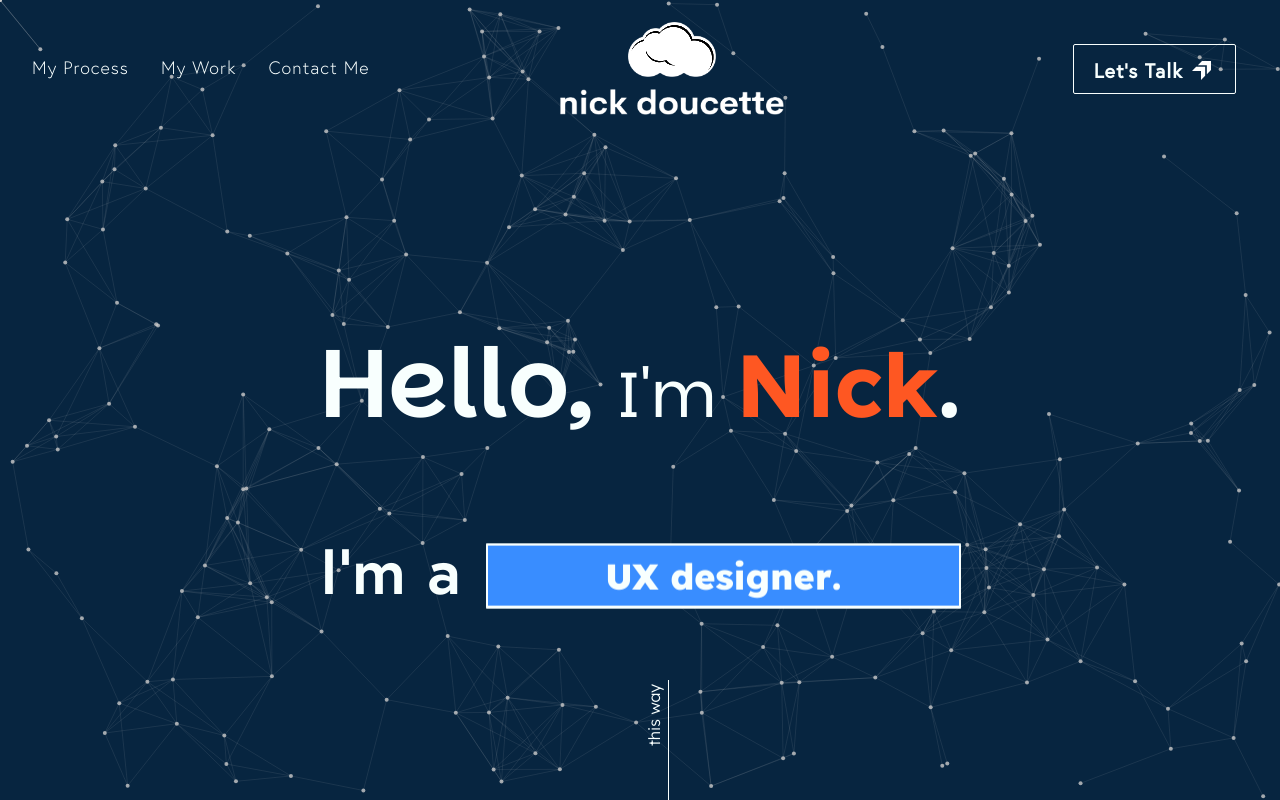
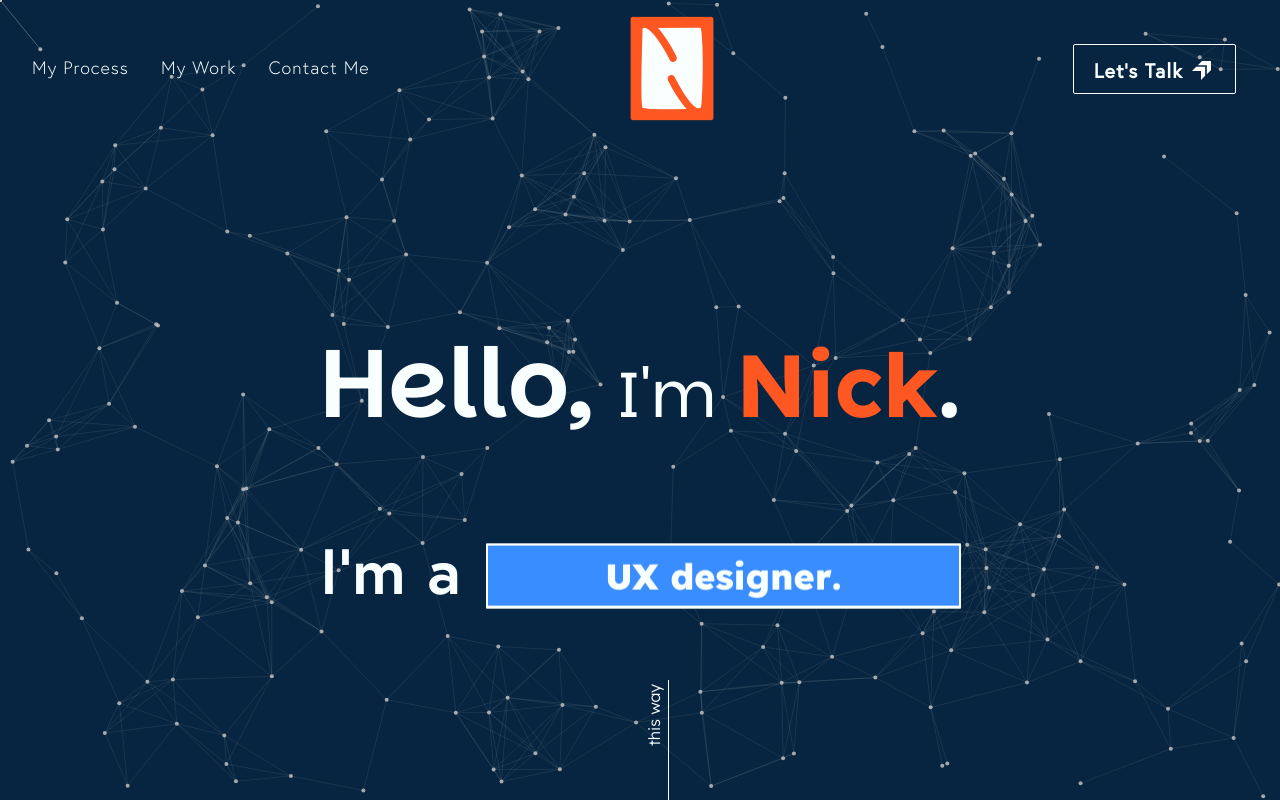
Before and after one commit to nickdoucette24/portfolio, a React (Create React App) app in the folder client/: page / in a window 1280 px wide. Shown: the top 800 px of the page. Built offline with nearby package versions, Linux system fonts and the light colour scheme; a web font is replaced by a local one.

Commit message:
develop push by mistake, changed logo though.

```diff
--- a/client/src/components/AboutSection/AboutSection.scss
+++ b/client/src/components/AboutSection/AboutSection.scss
@@ -173,7 +173,7 @@
   font-weight: 600;
   font-family: Parkinsans;
   width: 4.5rem;
-  color: $superhero;
+  color: $orange;
   filter: blur(0);
 
   @include tablet {
--- a/client/src/components/Header/Header.js
+++ b/client/src/components/Header/Header.js
@@ -1,8 +1,8 @@
 import { useState, useEffect } from "react";
 import { Link, useNavigate, useLocation } from "react-router-dom";
 import "./Header.scss";
-import logoCloud from "../../assets/images/cloud-logo.png";
-import logoName from "../../assets/images/name-logo.png";
+import logoCloud from "../../assets/images/n-logo.png";
+// import logoName from "../../assets/images/name-logo.png";
 import bulbIcon from "../../assets/icons/talk-arrow.svg";
 
 const Header = ({ contactRef, projectsRef }) => {
@@ -117,21 +117,21 @@ const Header = ({ contactRef, projectsRef }) => {
       <div className="header__home">
         <div className="header__logo-container">
           <img
-            className={`header__logo-cloud ${
-              isScrolled ? "header__logo-cloud--scrolled" : ""
+            className={`header__logo-n ${
+              isScrolled ? "header__logo-n--scrolled" : ""
             }`}
             src={logoCloud}
             alt="cloud logo and link to the home page"
             onClick={() => handleNavigateHome()}
           />
-          <img
+          {/* <img
             className={`header__logo-name ${
               isScrolled ? "header__logo-name--scrolled" : ""
             }`}
             src={logoName}
             alt="first and last name link to the home page"
             onClick={() => handleNavigateHome()}
-          />
+          /> */}
         </div>
       </div>
       <div className="header__cta">
--- a/client/src/components/Header/Header.scss
+++ b/client/src/components/Header/Header.scss
@@ -55,67 +55,38 @@
   }
 
   &__logo-container {
-    display: flex;
-    flex-direction: column;
-    align-items: center;
-
-    @include tablet {
-      gap: 0.5rem;
-    }
-
-    @include laptop {
-      gap: 0.75rem;
-    }
+    @include flex-centre;
   }
 
-  &__logo-name {
-    display: none;
-
-    @include tablet {
-      display: block;
-      transition: filter 0.3s ease-in-out, transform 0.3s ease-in-out;
-      cursor: pointer;
-      width: 10rem;
-      filter: invert(100%) brightness(250%) saturate(0%);
-    }
-
-    @include laptop {
-      width: 14rem;
-    }
-
-    &:hover {
-      transform: scale(1.01);
-    }
-
-    &:active {
-      transform: scale(0.99);
-    }
-
-    &--scrolled {
-      filter: none;
-    }
-  }
-
-  &__logo-cloud {
+  &__logo-n {
     transition: filter 0.3s ease-in-out, transform 0.3s ease-in-out;
     cursor: pointer;
     width: 4.5rem;
-    filter: invert(100%) brightness(250%) saturate(0%);
+    // filter: invert(100%) brightness(250%) saturate(0%);
 
     @include laptop {
       width: 5.5rem;
     }
 
     &:hover {
-      transform: scale(1.01);
+      transform: scale(1.05);
     }
 
     &:active {
-      transform: scale(0.99);
+      transform: scale(1.025);
     }
 
     &--scrolled {
       filter: none;
+      transform: scale(0.7);
+
+      &:hover {
+        transform: scale(0.75);
+      }
+
+      &:active {
+        transform: scale(0.725);
+      }
     }
   }
 
@@ -185,10 +156,6 @@
       @include laptop {
         width: 1.5rem;
         margin-bottom: 0.2rem;
-      }
-
-      &:hover {
-        filter: brightness(120) saturate(0.2);
       }
 
       &-scrolled {
```
Also changed, not shown: client/src/assets/images/n-logo.png (added), client/src/assets/images/n-logo.svg (added).
